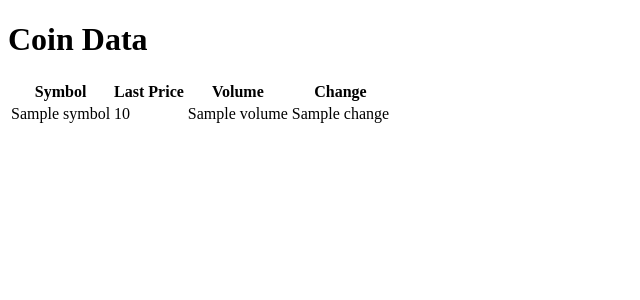
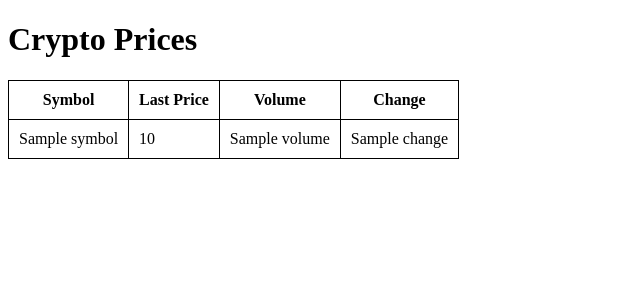
Before and after one commit to alaminizaan100/webprice, a Flask app: template templates/index.html in a window 1280 px wide. Shown: the top 300 px of the page, without its empty margins (0-640 px from the left). Run offline with Flask 2, Linux system fonts and the light colour scheme; the template is opened without the code that fills it: most values are stand-ins (such as "Sample title", 1, 10 or a date in 2020).

Commit message:
Update index.html

```diff
--- a/templates/index.html
+++ b/templates/index.html
@@ -1,7 +1,17 @@
-{% extends 'base.html' %}
-
-{% block content %}
-  <h1>Coin Data</h1>
+<!DOCTYPE html>
+<html>
+  <head>
+    <title>Crypto Prices</title>
+    <style>
+      table, th, td {
+        border: 1px solid black;
+        border-collapse: collapse;
+        padding: 10px;
+      }
+    </style>
+  </head>
+  <body>
+    <h1>Crypto Prices</h1>
     <table>
       <thead>
         <tr>
@@ -14,12 +24,13 @@
       <tbody>
         {% for coin in coin_data %}
           <tr>
-          <td>{{ coin['symbol'] }}</td>
-          <td>{{ coin['last_price'] }}</td>
-          <td>{{ coin['volume'] }}</td>
-          <td>{{ coin['change'] }}</td>
+            <td>{{ coin.symbol }}</td>
+            <td>{{ coin.last_price }}</td>
+            <td>{{ coin.volume }}</td>
+            <td>{{ coin.change }}</td>
           </tr>
         {% endfor %}
       </tbody>
     </table>
-{% endblock %}
+  </body>
+</html>
```
Lines whose indentation alone changed are shown as unchanged.
